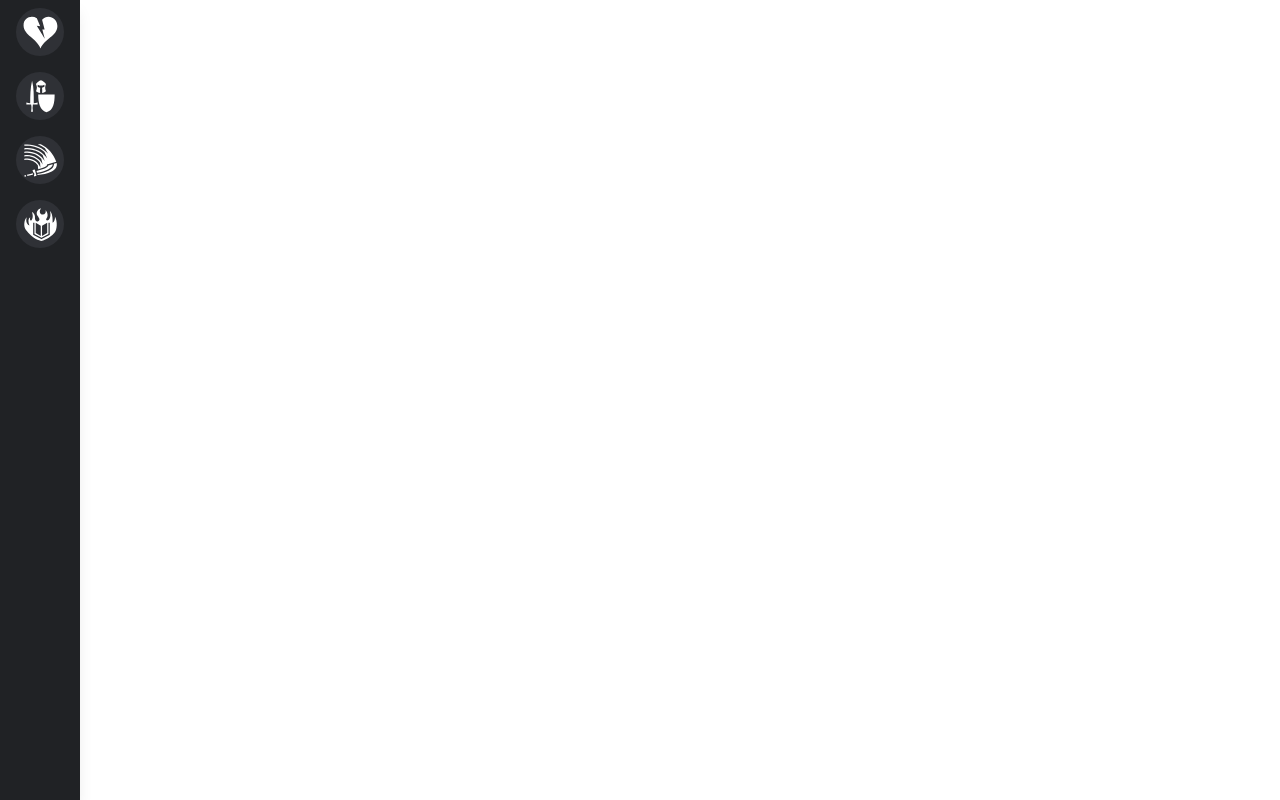
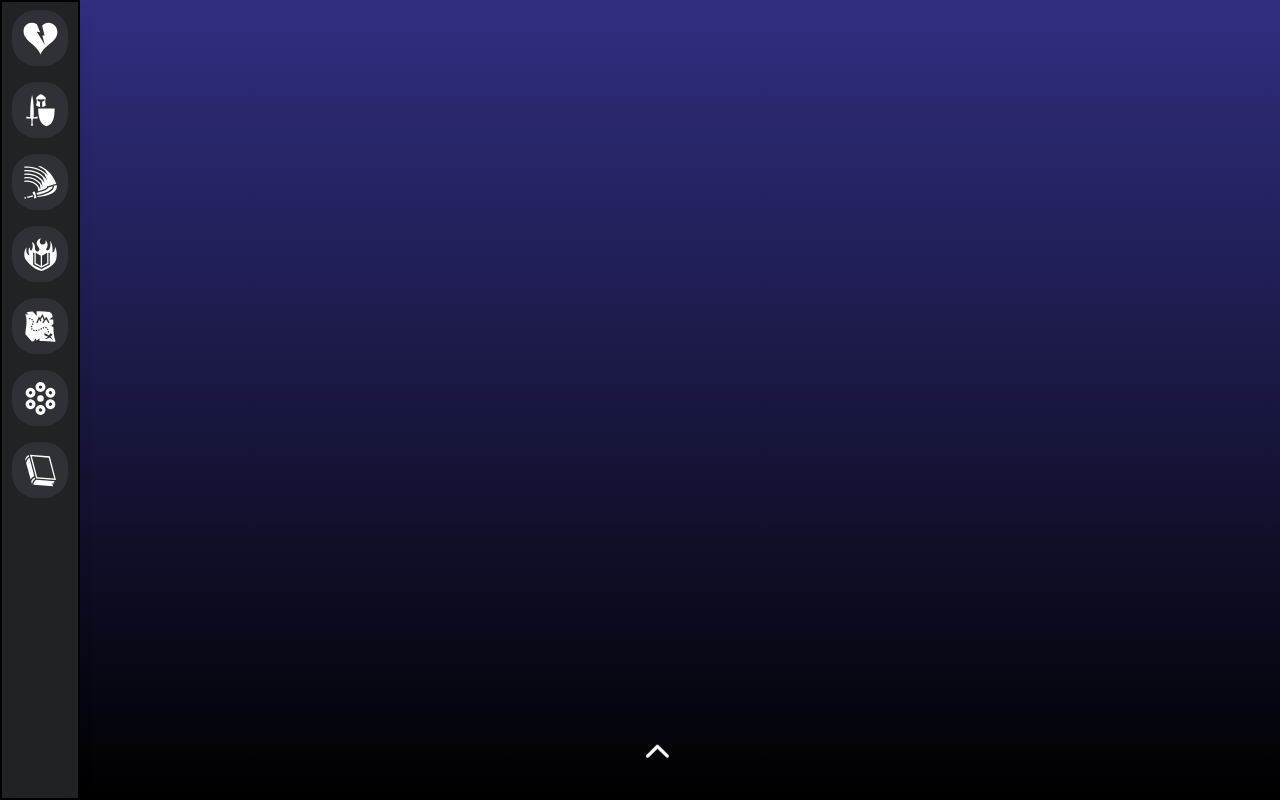
Before and after one commit to Ernesto-B/Web-Game, a React (Create React App) app: page / in a window 1280 px wide. Built offline with nearby package versions, Linux system fonts and the light colour scheme; the HTML template or start-up script is replaced by a standard one.

Commit message:
Added left and bottom nav

```diff
--- a/src/App.tsx
+++ b/src/App.tsx
@@ -1,14 +1,17 @@
 import React from 'react';
 import Items from './components/Items';
 import Player from './components/Player';
-import Nav from './components/Nav';
+import NavLeft from './components/NavLeft';
+import NavBottom from './components/NavBottom';
+import NavTop from './components/NavTop';
 
 function App() {
   return (
-    <div className="App">
+    <div className="App bg-gradient-to-b from-indigo-900 to-black h-screen w-screen">
       <header className="App-header">
-        <Nav />
-
+        <NavLeft />
+        <NavBottom />
+        <NavTop />
       </header>
     </div>
   );
--- a/src/components/Nav.tsx
+++ /dev/null
@@ -1,31 +0,0 @@
-import React from 'react'
-// Icons are from https://react-icons.github.io/react-icons/icons?name=gi
-import { GiBattleGear as Inventory, GiBladeDrag as Attack, GiBrokenHeart as Health, GiBurningBook as Ability } from 'react-icons/gi'
-
-export default function Nav() {
-
-  return (
-    <div className="fixed top-0 h-screen w-20 m-0 flex flex-col bg-gray-900 text-white shadow-lg">
-        <div className='sideIconsCustom group'>
-            <Health size="35"/>
-            <span className='tooltip group-hover:scale-100'>'Healthy foods or something'</span>
-        </div>
-
-        <div className='sideIconsCustom group'>
-            <Inventory size="35"/>
-            <span className='tooltip group-hover:scale-100'>'Inventory or something'</span>
-        </div>
-
-        <div className='sideIconsCustom group'>
-            <Attack size="35"/>
-            <span className='tooltip group-hover:scale-100'>'Attack or something'</span>
-        </div>
-
-        <div className='sideIconsCustom group'>
-            <Ability size="35"/>
-            <span className='tooltip group-hover:scale-100'>'Ability or something'</span>
-        </div>
-
-    </div>
-  )
-}
--- /dev/null
+++ b/src/components/NavBottom.tsx
@@ -0,0 +1,37 @@
+import React from 'react'
+import { useState } from 'react'
+import { IoIosArrowUp, IoIosArrowDown } from "react-icons/io";
+import { GiHealthNormal } from 'react-icons/gi'
+
+export default function NavBottom() {
+
+    const [nav, toggleNav] = useState(false);
+    const [downArrow, toggleDownArrow] = useState(true);
+
+    const handleArrowClick:any = () => {
+        toggleNav(!nav);
+        toggleDownArrow(!downArrow);
+    }
+
+  return (
+    <div className='flex bottom-0 w-screen'>
+
+        <div className="fixed bottom-[30px] left-1/2 text-white hover:text-green-500 cursor-pointer animate-bounce transition-all duration-500 ease-linear" onClick={handleArrowClick}>
+            <IoIosArrowUp size="35" />
+        </div>
+
+        {nav && <div className='fixed bottom-0 left-1/4 h-16 w-1/2 flex justify-center align-middle bg-gray-900 border-2 border-black shadow-md transition-all duration-500 ease-linear rounded-xl'>
+
+            <div className="fixed bottom-[55px] left-1/2 text-white hover:text-green-500 cursor-pointer animate-bounce transition-all duration-100 ease-linear" onClick={handleArrowClick}>
+                <IoIosArrowDown size="35" />
+            </div>
+
+            <div className='flex justify-center align-middle'>
+                <GiHealthNormal size="35" />
+            </div>
+
+        </div>}
+
+    </div>
+  )
+}
--- /dev/null
+++ b/src/components/NavLeft.tsx
@@ -0,0 +1,46 @@
+import React from 'react'
+// Icons are from https://react-icons.github.io/react-icons/icons?name=gi
+import { GiBattleGear as Inventory, GiBladeDrag as Attack, GiBrokenHeart as Heart, GiBurningBook as Ability, GiTreasureMap as Map, GiChaingun as Upgrade, GiBlackBook as Save } from 'react-icons/gi'
+
+export default function NavLeft() {
+
+  return (
+    <div className="fixed top-0 h-screen w-20 m-0 flex flex-col bg-gray-900 text-white shadow-lg border-2 border-black">
+        <div className='sideIconsCustom group'>
+            <Heart size="35"/>
+            <span className='tooltip group-hover:scale-100'>'Healthy foods or something'</span>
+        </div>
+
+        <div className='sideIconsCustom group'>
+            <Inventory size="35"/>
+            <span className='tooltip group-hover:scale-100'>'Inventory or something'</span>
+        </div>
+
+        <div className='sideIconsCustom group'>
+            <Attack size="35"/>
+            <span className='tooltip group-hover:scale-100'>'Attack or something'</span>
+        </div>
+
+        <div className='sideIconsCustom group'>
+            <Ability size="35"/>
+            <span className='tooltip group-hover:scale-100'>'Ability or something'</span>
+        </div>
+
+        <div className='sideIconsCustom group'>
+            <Map size="35"/>
+            <span className='tooltip group-hover:scale-100'>'Map or something'</span>
+        </div>
+
+        <div className='sideIconsCustom group'>
+            <Upgrade size="35"/>
+            <span className='tooltip group-hover:scale-100'>'Skills or something'</span>
+        </div>
+
+        <div className='sideIconsCustom group'>
+            <Save size="35"/>
+            <span className='tooltip group-hover:scale-100'>'Save or something'</span>
+        </div>
+
+    </div>
+  )
+}
--- /dev/null
+++ b/src/components/NavTop.tsx
@@ -0,0 +1,15 @@
+import React from 'react'
+import { useState } from 'react'
+import { GiBigGear as Settings, GiDirectorChair as Credits } from 'react-icons/gi'
+import { IoMdReorder as Menu } from 'react-icons/io'
+
+export default function NavTop() {
+
+    const [showDropdown, toggleDropdown] = useState(false)
+
+  return (
+    <div>
+
+    </div>
+  )
+}
--- a/src/index.css
+++ b/src/index.css
@@ -6,10 +6,10 @@
 
     .sideIconsCustom{
         @apply relative flex items-center justify-center
-        h-12 w-12 mt-2 mb-2 mx-auto
-        bg-gray-800 hover:text-green-500 hover:bg-gray-600
+        h-14 w-14 mt-2 mb-2 mx-auto
+        bg-gray-800 hover:text-green-500 hover:bg-gray-600 cursor-pointer
         rounded-3xl hover:rounded-xl
-        transition-all duration-100 ease-linear;
+        transition-all duration-100 ease-linear hover:animate-pulse;
     }
     .tooltip {
         @apply absolute w-auto p-2 m-2 min-w-max left-14 rounded-md shadow-md
```
Also changed, not shown: 1 other file (tests, documents, lock files or other folders).
